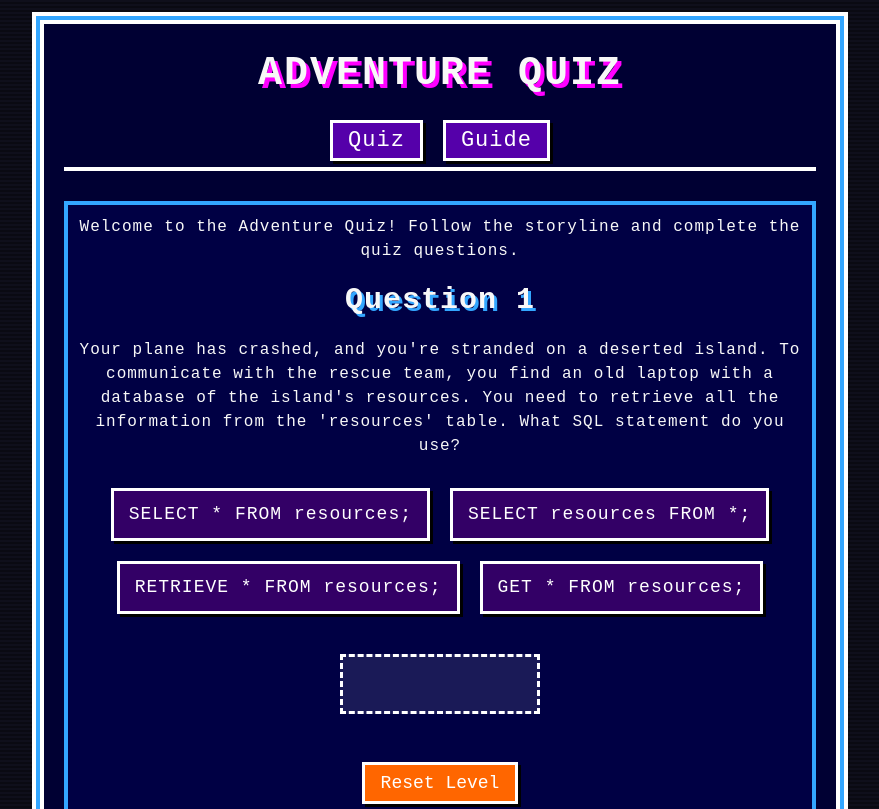
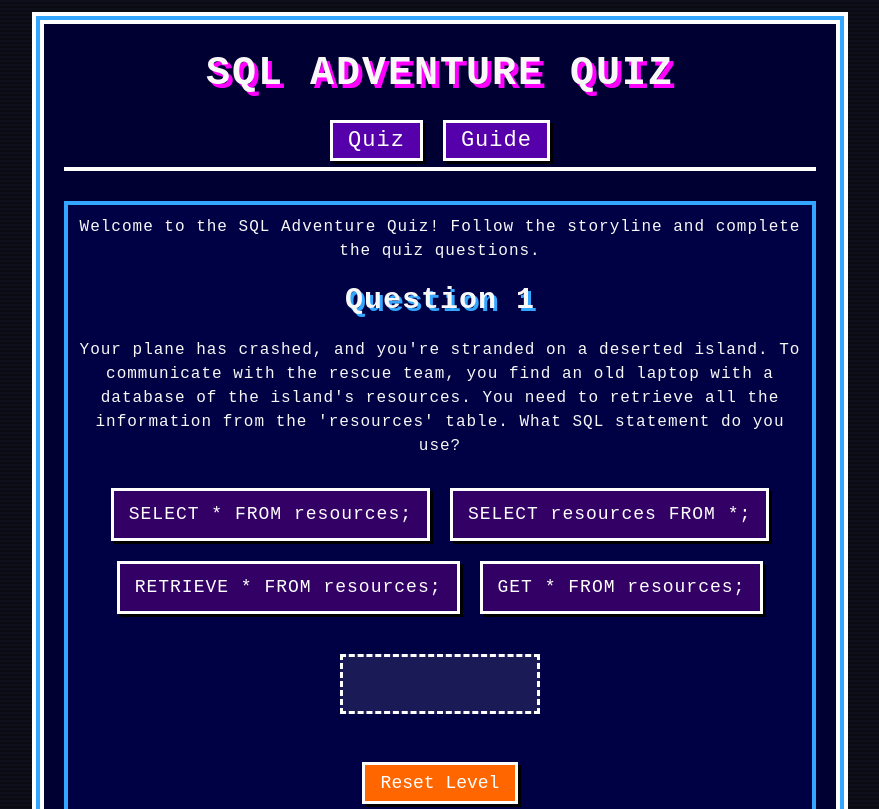
Before and after one commit to hoodaatwa/Quiz, a plain HTML site: page index.html in a window 1280 px wide. Shown: the top 809 px of the page, without its empty margins (200-1079 px from the left). Drawn offline with Linux system fonts and the light colour scheme; a web font is replaced by a local one.

Commit message:
Update index.html

```diff
--- a/index.html
+++ b/index.html
@@ -3,7 +3,7 @@
 <head>
     <meta charset="UTF-8">
     <meta name="viewport" content="width=device-width, initial-scale=1.0">
-    <title>Adventure Quiz</title>
+    <title>SQL Adventure Quiz</title>
      <style>
         @font-face {
             font-family: 'PixelFont';
@@ -242,7 +242,7 @@
 <body>
     <div class="container">
         <header>
-            <h1>Adventure Quiz</h1>
+            <h1>SQL Adventure Quiz</h1>
             <nav>
                 <ul>
                     <li><a href="#" id="quiz-tab">Quiz</a></li>
@@ -252,7 +252,7 @@
         </header>
         <main>
             <section id="quiz-section">
-                <p>Welcome to the Adventure Quiz! Follow the storyline and complete the quiz questions.</p>
+                <p>Welcome to the SQL Adventure Quiz! Follow the storyline and complete the quiz questions.</p>
                 <div id="quiz-content"></div>
 <div id="loading" class="hidden">
     <img src="your-pixel-art-url" alt="Loading...">
```
